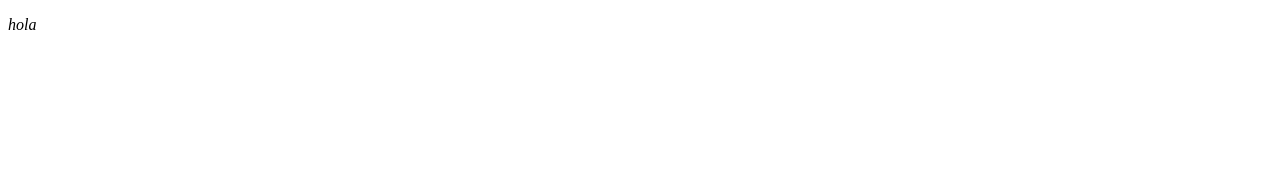
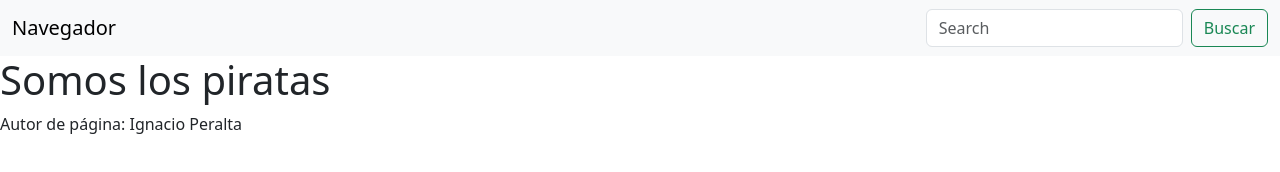
Before and after one commit to ignacioperalta-arch/TP-MemoriaActiva, a plain HTML site: page index.html in a window 1280 px wide. Drawn offline with nearby package versions, Linux system fonts and the light colour scheme.

Commit message:
agreagando navbar

```diff
--- /dev/null
+++ b/CSS/estilos.css
@@ -0,0 +1,10 @@
+:root {
+    --color0A: #ffffff;
+    --color0B: #969696;
+    --color0C: #000000;
+    --color1: #000000;
+}
+
+body {
+    background-color: ;
+}
--- a/index.html
+++ b/index.html
@@ -1,9 +1,18 @@
 <!DOCTYPE html>
 <html lang="is">
+
 <head>
     <meta charset="UTF-8">
     <meta name="viewport" content="width=device-width, initial-scale=1.0">
     <title>Verdad y memoria</title>
+
+    <link href="https://cdn.jsdelivr.net/npm/bootstrap@5.3.9/dist/css/bootstrap.min.css" rel="stylesheet"
+        integrity="sha384-yEPZ7jP9S0QKiUQ0m3jjsO4ProIW7wvR9gXkI7JOGa2XVsw53Yke2bsdkBbjmmiX" crossorigin="anonymous">
+
+    <link rel="stylesheet" href="CSS/estilos.css">
+
+
+
 </head>
 
 
@@ -11,13 +20,20 @@
 <body>
 
     <header>
-        <nav>
-
+        <nav class="navbar bg-body-tertiary">
+            <div class="container-fluid">
+                <a class="navbar-brand">Navegador</a>
+                <form class="d-flex" role="search">
+                    <input class="form-control me-2" type="search" placeholder="Search" aria-label="Search" />
+                    <button class="btn btn-outline-success" type="submit">Buscar</button>
+                </form>
+            </div>
         </nav>
 
     </header>
 
     <main>
+        <h1>Somos los piratas</h1>
         <section>
             <article>
 
@@ -27,10 +43,15 @@
 
     <footer>
         <address>
-            <p>hola</p>
+            <p>Autor de página: Ignacio Peralta</p>
         </address>
 
     </footer>
 
+    <script src="https://cdn.jsdelivr.net/npm/bootstrap@5.3.9/dist/js/bootstrap.bundle.min.js"
+        integrity="sha384-WyOxWvTyr1QaMPfiPJSv76iReVthorl5uWlFtZPyK0IEB0hGzo9y5Bp9mYanr8Bu"
+        crossorigin="anonymous"></script>
+
 </body>
+
 </html>
```
Also changed, not shown: js/main.js (added).
